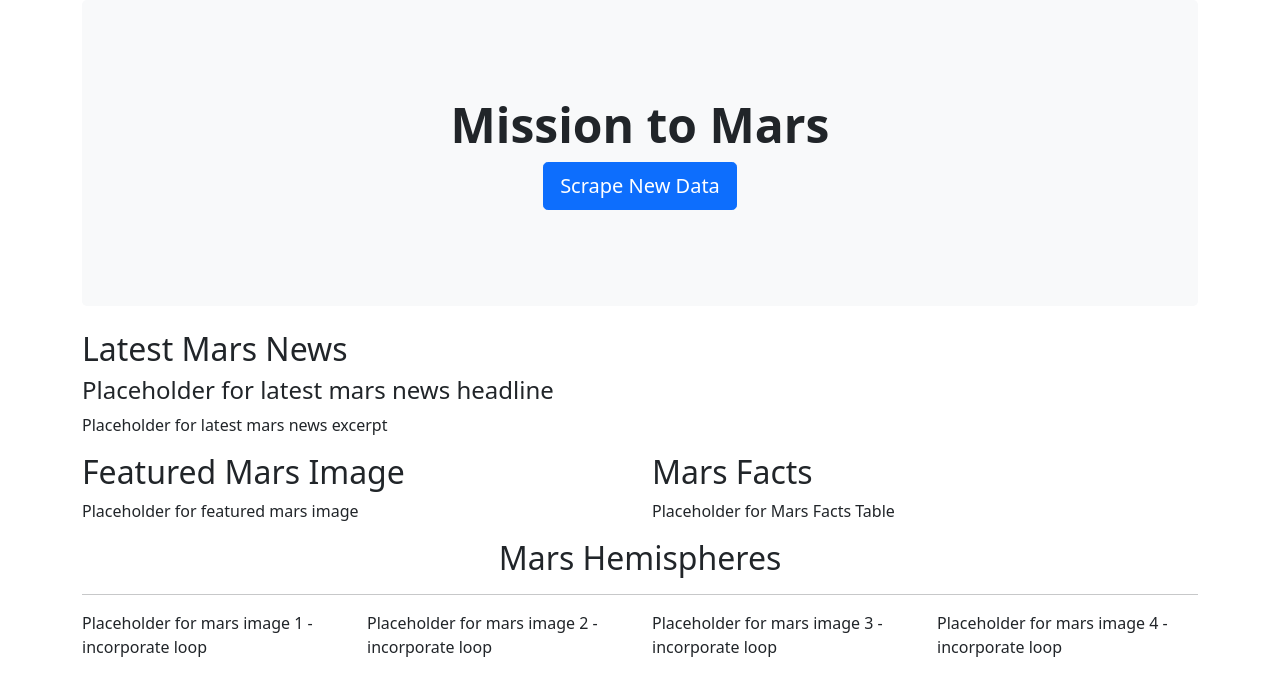
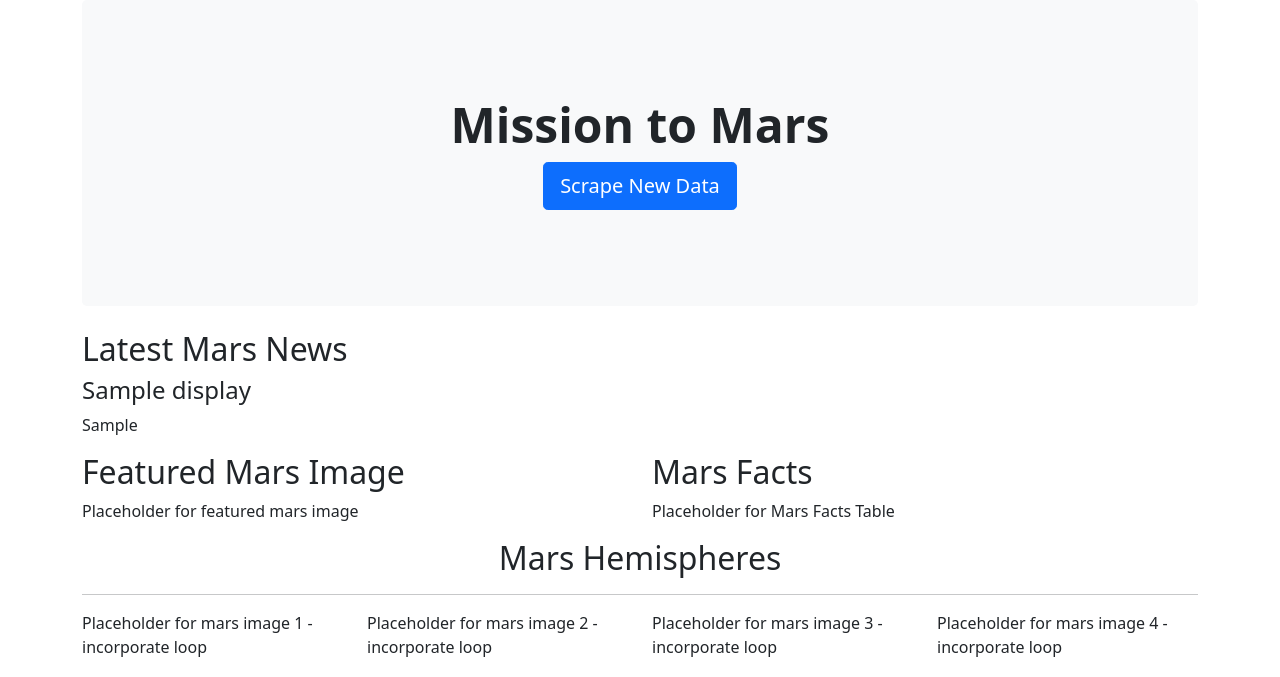
Before and after one commit to jeremybar32093/web-scraping-challenge, a Flask app: template missions_to_mars/templates/index.html in a window 1280 px wide. Shown: the top 677 px of the page. Run offline with Flask 2, Linux system fonts and the light colour scheme; the template is opened without the code that fills it: most values are stand-ins (such as "Sample title", 1, 10 or a date in 2020); some libraries are stand-ins or nearby versions.

Commit message:
Updated scrape_mars.py to scrape mars news site and store in MongoDB, updated app.py index.html to retrieve values from MongoDB database mars_db

```diff
--- a/missions_to_mars/app.py
+++ b/missions_to_mars/app.py
@@ -6,7 +6,7 @@ import scrape_mars
 app = Flask(__name__)
 
 # Use PyMongo to establish Mongo connection
-mongo = PyMongo(app, uri="mongodb://localhost:27017/weather_app")
+mongo = PyMongo(app, uri="mongodb://localhost:27017/mars_db")
 
 
 # Route to render index.html template using data from Mongo
@@ -14,10 +14,10 @@ mongo = PyMongo(app, uri="mongodb://localhost:27017/weather_app")
 def home():
 
     # Find one record of data from the mongo database
-    destination_data = mongo.db.collection.find_one()
+    display_data = mongo.db.collection.find_one()
 
     # Return template and data
-    return render_template("index.html", vacation=destination_data)
+    return render_template("index.html", display=display_data)
 
 
 # Route that will trigger the scrape function
@@ -25,10 +25,10 @@ def home():
 def scrape():
 
     # Run the scrape function
-    costa_data = scrape_costa.scrape_info()
+    mars_data = scrape_mars.scrape_info()
 
     # Update the Mongo database using update and upsert=True
-    mongo.db.collection.update({}, costa_data, upsert=True)
+    mongo.db.collection.update({}, mars_data, upsert=True)
 
     # Redirect back to home page
     return redirect("/")
--- a/missions_to_mars/templates/css/main.css
+++ /dev/null
@@ -1,7 +0,0 @@
-.page-title {
-    text-align: center;
-}
-
-.mars-hemisphere-header {
-    text-align: center;
-}
--- a/missions_to_mars/templates/index.html
+++ b/missions_to_mars/templates/index.html
@@ -9,15 +9,13 @@
     <link href="https://cdn.jsdelivr.net/npm/bootstrap@5.0.1/dist/css/bootstrap.min.css" rel="stylesheet" integrity="sha384-+0n0xVW2eSR5OomGNYDnhzAbDsOXxcvSN1TPprVMTNDbiYZCxYbOOl7+AMvyTG2x" crossorigin="anonymous">
     <!-- Boostrap CDN JavaScript -->
     <script src="https://cdn.jsdelivr.net/npm/bootstrap@5.0.1/dist/js/bootstrap.bundle.min.js" integrity="sha384-gtEjrD/SeCtmISkJkNUaaKMoLD0//ElJ19smozuHV6z3Iehds+3Ulb9Bn9Plx0x4" crossorigin="anonymous"></script>
-    <!-- Additional CSS -->
-    <link rel="stylesheet" href="css/main.css">
 </head>
 <body>
     <div class="container">
         <div class="p-5 mb-4 bg-light rounded-3">
-            <div class="container-fluid py-5 page-title">
+            <div class="container-fluid py-5 text-center">
               <h1 class="display-5 fw-bold">Mission to Mars</h1>
-              <a href="#" class="btn btn-primary btn-lg scrape-button">Scrape New Data</a>
+              <a href="/scrape" class="btn btn-primary btn-lg scrape-button">Scrape New Data</a>
             </div>
           </div>
     </div>
@@ -25,8 +23,8 @@
     <div class="container">
         <!-- Mars news/tagline scraped from https://redplanetscience.com/ -->
         <h2>Latest Mars News</h2>
-        <h4>Placeholder for latest mars news headline</h4>
-        <p>Placeholder for latest mars news excerpt</p>
+        <h4>{{ display.latest_article_title }}</h4>
+        <p>{{ display.latest_article_paragraph }}</p>
         <div class="row">
             <div class="col-md-6">
                 <!-- Featured Mars image scraped from https://spaceimages-mars.com/ -->
@@ -41,7 +39,7 @@
 
         </div>
         <!-- Mars full resolution images scraped from https://marshemispheres.com/ -->
-        <h2 class="mars-hemisphere-header">Mars Hemispheres</h2>
+        <h2 class="text-center">Mars Hemispheres</h2>
         <hr>
         <div class="row">
             <div class="col-md-3">
```
Also changed, not shown: missions_to_mars/scrape_mars.py (+22 -25 lines), 1 other file.
